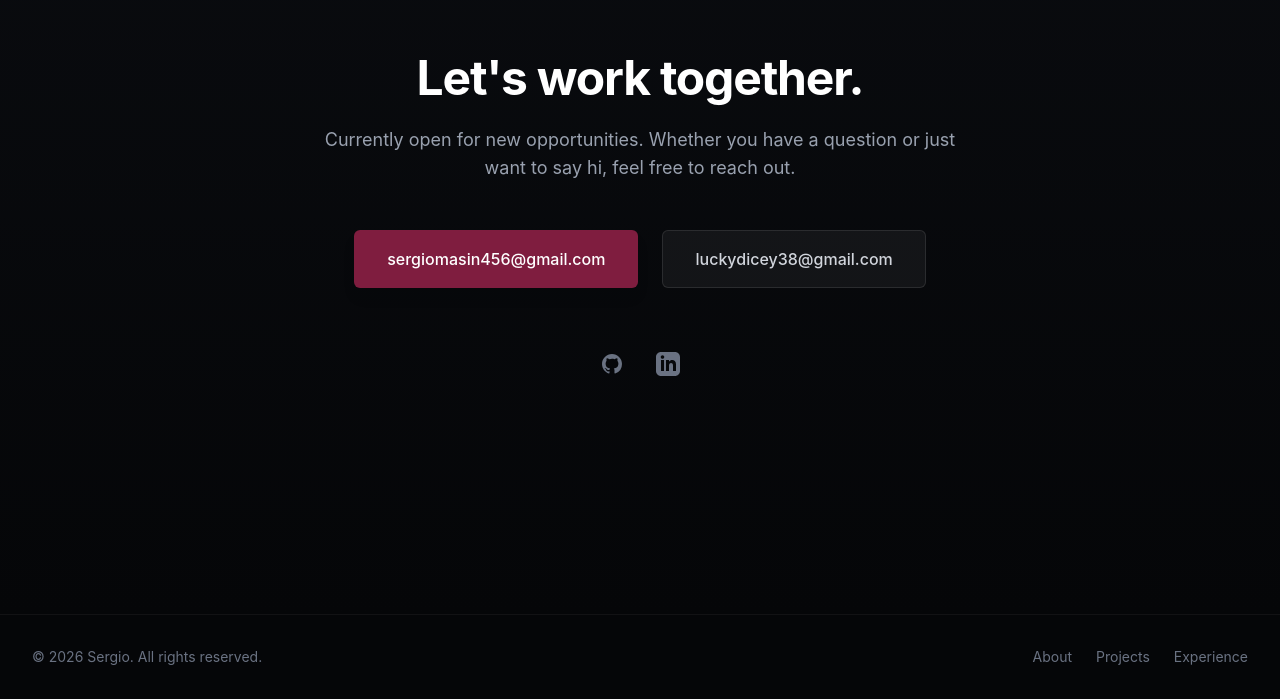
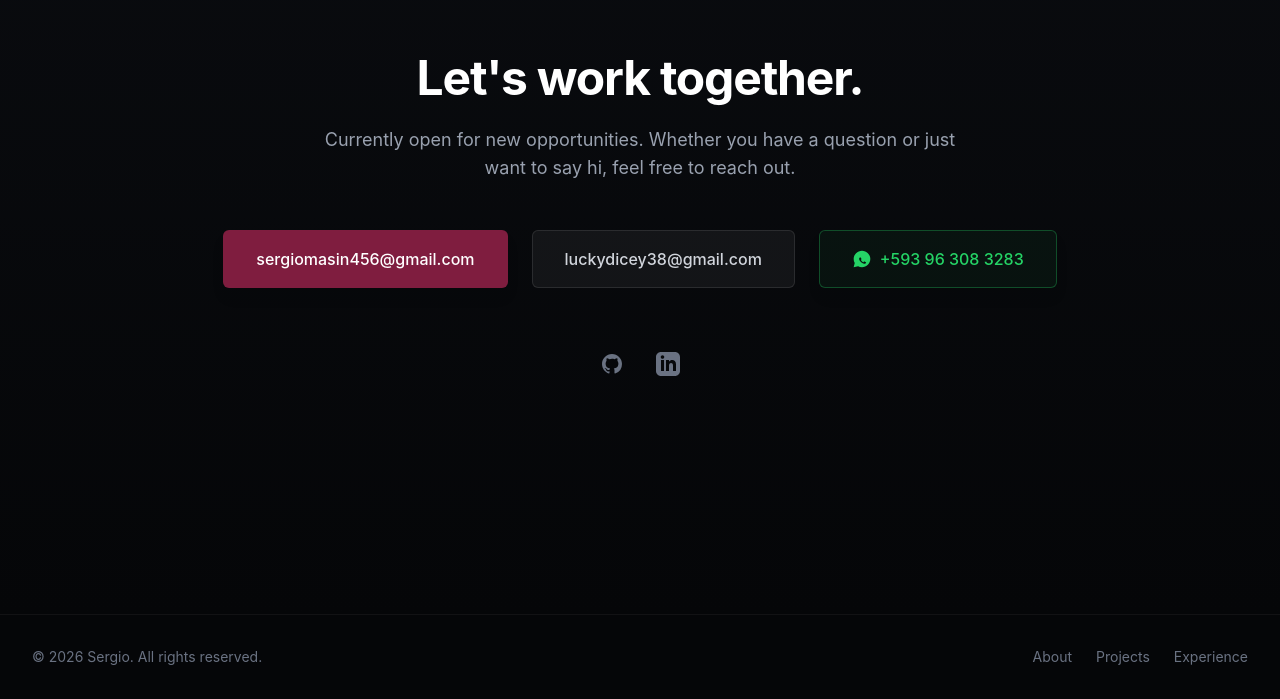
Before and after one commit to Ludicard/Portafolio, a React (Vite) app: page / in a window 1280 px wide. Shown: the part 8416-9115 px from the top of the page. Built offline with nearby package versions, Linux system fonts and the light colour scheme.

Commit message:
Agregar botón de contacto de WhatsApp

```diff
--- a/src/components/sections/Contact.tsx
+++ b/src/components/sections/Contact.tsx
@@ -32,6 +32,17 @@ const Contact = () => {
             >
               luckydicey38@gmail.com
             </a>
+            <a
+              href="https://wa.me/593963083283"
+              target="_blank"
+              rel="noopener noreferrer"
+              className="inline-flex justify-center items-center px-8 py-4 border border-[#25D366]/30 text-base font-medium rounded-md text-[#25D366] bg-[#25D366]/5 hover:bg-[#25D366]/10 transition-colors focus:outline-none focus:ring-2 focus:ring-offset-2 focus:ring-offset-background focus:ring-[#25D366] w-full sm:w-auto hover:scale-105 transform duration-200 shadow-lg"
+            >
+              <svg className="w-5 h-5 mr-2" fill="currentColor" viewBox="0 0 24 24">
+                <path fillRule="evenodd" d="M12 2C6.477 2 2 6.484 2 12.017c0 1.76.452 3.42 1.258 4.862L2 22l5.32-1.353c1.4.743 2.99 1.155 4.68 1.155 5.523 0 10-4.484 10-10.017C22 6.484 17.522 2 12 2zm5.064 14.507c-.206.582-1.189 1.118-1.636 1.15-.39.028-.888.06-2.545-.589-2.032-.796-3.34-2.855-3.443-2.992-.103-.137-.822-1.096-.822-2.093 0-.996.518-1.488.704-1.683.186-.196.402-.244.536-.244.135 0 .27.001.385.007.121.006.284-.047.44.331.161.393.551 1.348.6 1.446.049.098.082.213.016.345-.065.132-.103.214-.207.336-.103.123-.217.265-.308.358-.103.102-.213.214-.097.414.116.2.518.855 1.107 1.383.759.68 1.4 1.1 1.6 1.218.2.119.317.098.437-.039.12-.138.518-.6.657-.808.139-.208.277-.174.463-.104.186.069 1.176.554 1.378.653.201.099.336.148.385.231.049.083.049.48-.157 1.062z" clipRule="evenodd" />
+              </svg>
+              +593 96 308 3283
+            </a>
           </div>
         </Reveal>
 
```
